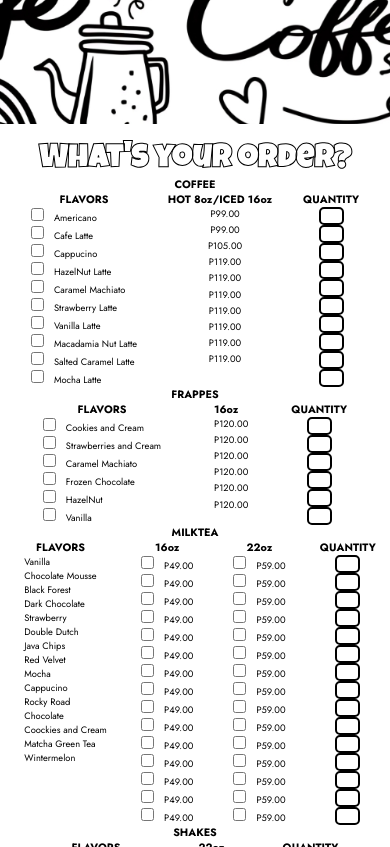
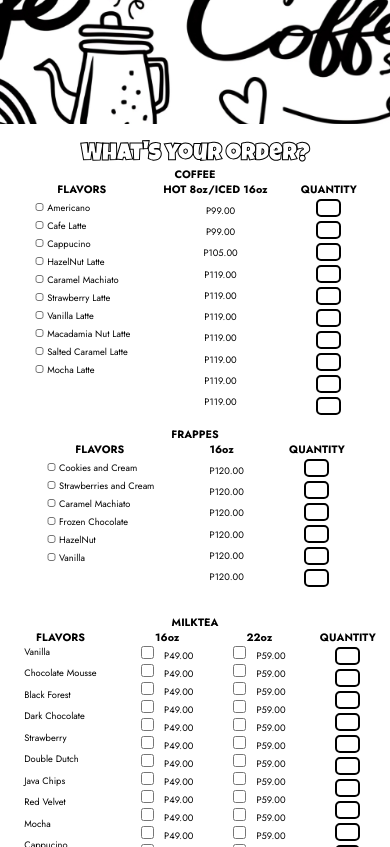
Before and after one commit to Eru-ru/Deja-Brew, a plain HTML site: page order.html in a window 390 px wide. Shown: the part 11153-12000 px from the top of the page. Drawn offline with nearby package versions, Linux system fonts and the light colour scheme; a web font is replaced by a local one.

Commit message:
Update order.css

```diff
--- a/order.css
+++ b/order.css
@@ -755,7 +755,7 @@ nav {
     }
 
     .order-now .choose-order h1 {
-        font-size: 2rem;
+        font-size: 6vw;
         font-family: "Luckiest Guy", serif;
         padding-top: 20px;
         color: #fff;
@@ -778,13 +778,18 @@ nav {
 
     .order_menu .products {
         width: fit-content;
+        padding-bottom: 50px;
     }
 
+    .order_menu .products [type="checkbox"] {
+        font-family: "Jost", serif;
+        height: 8px;
+    }
     .order_menu .products [type="checkbox"] + label {
         font-size: 2.4vw;
         font-family: "Jost", serif;
         height: 8px;
-        padding-left: 10px;
+        padding: 0px 0px 0px 1px;
     }
 
     .order_menu .quantity ul {
@@ -796,6 +801,7 @@ nav {
 
     .order_menu .quantity input {
         width: 25px;
+        margin: 2.05px 0px;
         text-align: center;
         font-family: "Jost", serif;
         font-size: 2.4vw;
@@ -807,6 +813,7 @@ nav {
         font-size: 2.4vw;
         font-family: "Jost", serif;
         padding-left: 10px;
+        padding-bottom: 7.5px;
     }
 
     .order_menu #milk [type="checkbox"] + label {
@@ -831,7 +838,7 @@ nav {
         font-size: 2.4vw;
         font-family: "Jost", serif;
         padding-bottom: 2.2px;
-        padding-left: 10px;
+        padding: 7.25px 0px 0px 10px
     }
 
     .submit-order {
```
